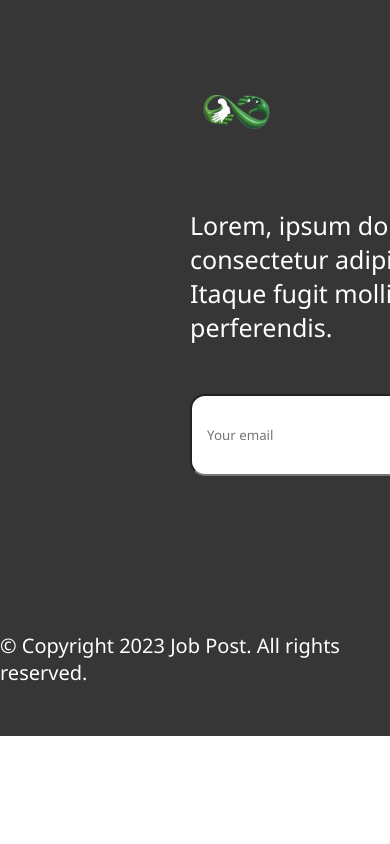
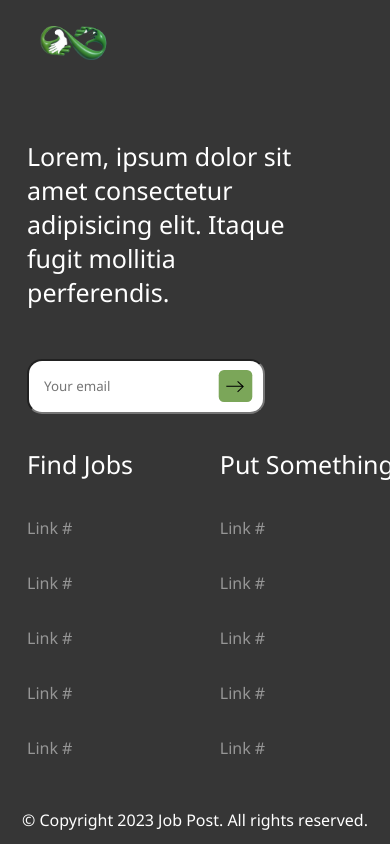
Before and after one commit to Calvinasty/Job-Post, a Vue app in the folder Jobpost_frontend/: page / in a window 390 px wide. Shown: the part 6548-7392 px from the top of the page. Before the commit the page ends 7284 px from the top, so only its background shows below. Built offline with nearby package versions, Linux system fonts and the light colour scheme.

Commit message:
responsive footer continue

```diff
--- a/Jobpost_frontend/src/components/FooterComponent.vue
+++ b/Jobpost_frontend/src/components/FooterComponent.vue
@@ -160,11 +160,12 @@ export default {
     color: #FFFFFF;
 }
 
-@media screen and (max-width:360px) {
+@media screen and (max-width:480px) {
     .footer-container {
         background-color: #363636;
         width: 100%;
         display: flex;
+        font-size: 16px;
         justify-content: space-around;
         flex-direction: column;
     }
@@ -173,10 +174,60 @@ export default {
         padding-top: 47px;
         /* padding-right: 290px; */
         padding: 37px 27px;
+        width: 296px;
         display: flex;
         justify-content: space-between;
         flex-direction: column;
+        gap: 33px;
 
+    }
+
+    .footer-sec1 {
+        /* background-color: #000000; */
+        display: flex;
+        justify-content: space-between;
+        flex-direction: column;
+        width: 296px;
+        gap: 50px;
+    }
+
+    .footer-sec1-input {
+        position: relative;
+        /* align-items: center; */
+
+    }
+
+    .footer-sec1-input input {
+        padding-left: 15px;
+        border-radius: 15px;
+        height: 55px;
+        width: 238px;
+    }
+
+    .footer-sec1-input img {
+        position: absolute;
+        display: inline-block;
+        width: 43px;
+        height: 32px;
+        left: 187px;
+        top: 11px;
+        cursor: pointer;
+    }
+
+
+
+
+
+
+
+    .copyright {
+        display: flex;
+        justify-content: space-around;
+        align-items: center;
+        padding: 13px 0;
+        font-size: 16px;
+        font-weight: 200;
+        color: #FFFFFF;
     }
 
 }
```
